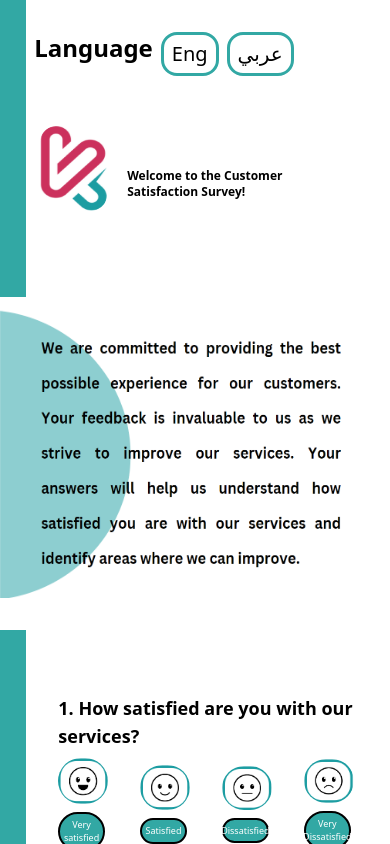
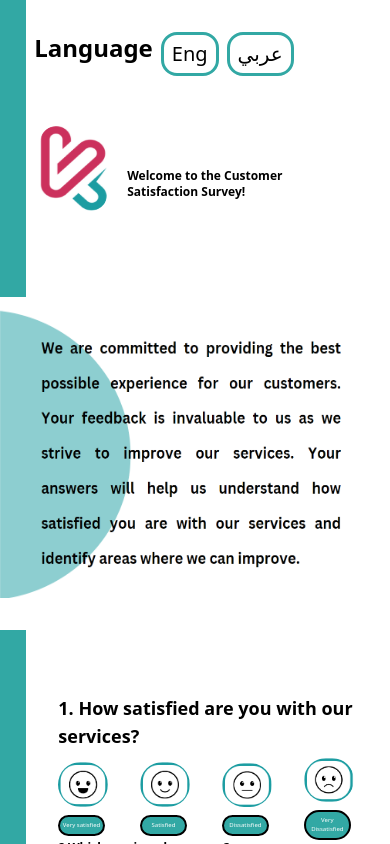
Before and after one commit to huuzey/husem, a React (Create React App) app in the folder Frontend/: page / in a window 390 px wide. Built offline with nearby package versions, Linux system fonts and the light colour scheme.

Commit message:
Update Medsat.jsx

```diff
--- a/Frontend/src/components/Medsat.jsx
+++ b/Frontend/src/components/Medsat.jsx
@@ -15,7 +15,7 @@ const Satisfaction = (props) => {
         }}
         className={`${
           back ? "bg-[rgb(203,49,92)]" : ""
-        }   text-white border-2 w-3/4  sm:px-1 md:px-0 flex items-center  justify-center text-[9px] md:text-[10px] sm:font-light md:font-semibold py-1 border-black bg-[#32a8a4]   rounded-full`}
+        }   text-white border-2 w-3/4  sm:px-1 md:px-0 flex items-center  justify-center text-[6px] md:text-[6px] sm:font-light md:font-semibold py-1 border-black bg-[#32a8a4]   rounded-full`}
       >
         {title}
       </button>
```
